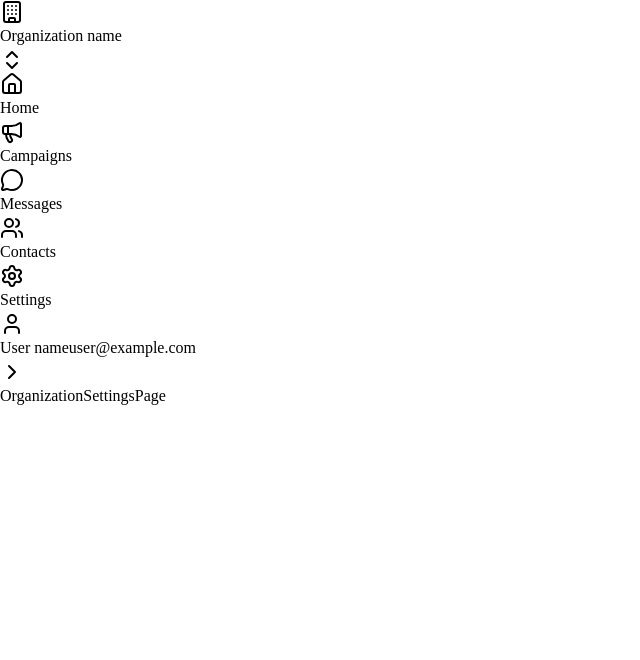
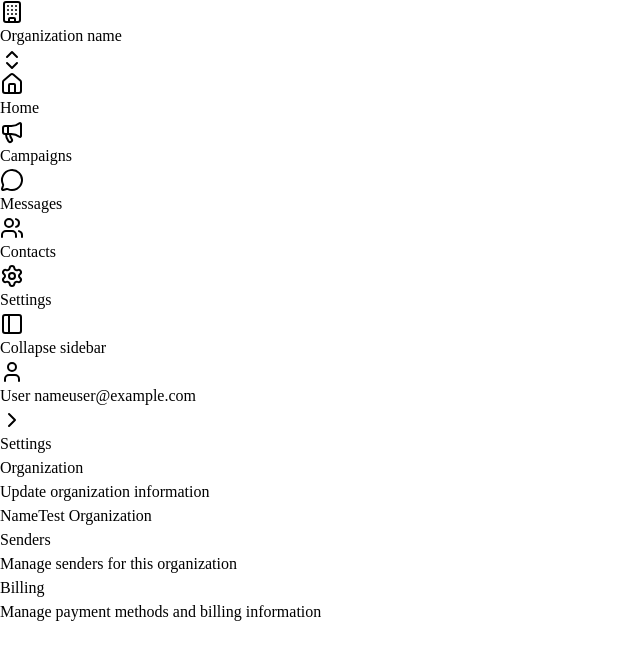
Before and after one commit to haydenwies/dexterity-sms, a Next.js app in the folder apps/web/: page /organizations/1/settings in a window 1280 px wide. Shown: the top 660 px of the page, without its empty margins (0-640 px from the left). Built offline with nearby package versions, Linux system fonts and the light colour scheme.

Commit message:
started settings page

```diff
--- a/apps/web/src/app/(private)/organizations/[organizationId]/senders/page.tsx
+++ /dev/null
@@ -1,5 +0,0 @@
-const PhoneNumbersPage = () => {
-	return <div>PhoneNumbersPage</div>
-}
-
-export default PhoneNumbersPage
--- a/apps/web/src/app/(private)/organizations/[organizationId]/settings/page.tsx
+++ b/apps/web/src/app/(private)/organizations/[organizationId]/settings/page.tsx
@@ -1,5 +1,76 @@
-const OrganizationSettingsPage = () => {
-	return <div>OrganizationSettingsPage</div>
+import {
+	Annotated,
+	AnnotatedContent,
+	AnnotatedDescription,
+	AnnotatedHeader,
+	AnnotatedSection,
+	AnnotatedTitle
+} from "@repo/ui/components/annotated"
+import { Card, CardContent } from "@repo/ui/components/card"
+import { Page, PageContent, PageHeader, PageHeaderRow } from "@repo/ui/components/page"
+import { Separator } from "@repo/ui/components/separator"
+import { getOrganization } from "~/actions/organization/get-organization"
+import { UpdateOrganizationForm } from "~/features/organization/organization-settings/components/form"
+
+type Props = {
+	params: Promise<{ organizationId: string }>
+}
+
+const OrganizationSettingsPage = async ({ params }: Props) => {
+	const { organizationId } = await params
+
+	const organizationPromise = getOrganization(organizationId)
+
+	return (
+		<Page>
+			<PageHeader>
+				<PageHeaderRow>
+					<h1>Settings</h1>
+				</PageHeaderRow>
+			</PageHeader>
+			<PageContent>
+				<Annotated className="mx-auto w-full max-w-4xl">
+					<AnnotatedSection>
+						<AnnotatedHeader>
+							<AnnotatedTitle>Organization</AnnotatedTitle>
+							<AnnotatedDescription>Update organization information</AnnotatedDescription>
+						</AnnotatedHeader>
+						<AnnotatedContent>
+							<Card>
+								<CardContent>
+									<UpdateOrganizationForm organizationPromise={organizationPromise} />
+								</CardContent>
+							</Card>
+						</AnnotatedContent>
+					</AnnotatedSection>
+					<Separator />
+					<AnnotatedSection>
+						<AnnotatedHeader>
+							<AnnotatedTitle>Senders</AnnotatedTitle>
+							<AnnotatedDescription>Manage senders for this organization</AnnotatedDescription>
+						</AnnotatedHeader>
+						<AnnotatedContent>
+							<Card>
+								<CardContent></CardContent>
+							</Card>
+						</AnnotatedContent>
+					</AnnotatedSection>
+					<Separator />
+					<AnnotatedSection>
+						<AnnotatedHeader>
+							<AnnotatedTitle>Billing</AnnotatedTitle>
+							<AnnotatedDescription>Manage payment methods and billing information</AnnotatedDescription>
+						</AnnotatedHeader>
+						<AnnotatedContent>
+							<Card>
+								<CardContent></CardContent>
+							</Card>
+						</AnnotatedContent>
+					</AnnotatedSection>
+				</Annotated>
+			</PageContent>
+		</Page>
+	)
 }
 
 export default OrganizationSettingsPage
--- a/apps/web/src/components/sidebar/content.tsx
+++ b/apps/web/src/components/sidebar/content.tsx
@@ -1,6 +1,6 @@
-import * as SidebarPrimitive from "@repo/ui/components/sidebar"
 import { Collapsible, CollapsibleContent, CollapsibleTrigger } from "@repo/ui/components/collapsible"
 import { Icon, IconName } from "@repo/ui/components/icon"
+import * as SidebarPrimitive from "@repo/ui/components/sidebar"
 import Link from "next/link"
 
 import {
@@ -13,7 +13,10 @@ import {
 const SidebarItemLink = (item: SidebarItemLinkType) => {
 	return (
 		<SidebarPrimitive.SidebarMenuItem key={item.title}>
-			<SidebarPrimitive.SidebarMenuButton asChild>
+			<SidebarPrimitive.SidebarMenuButton
+				asChild
+				tooltip={item.title}
+			>
 				<Link href={item.href}>
 					{item.icon && <Icon name={item.icon} />}
 					{item.title}
--- a/apps/web/src/components/sidebar/footer.tsx
+++ b/apps/web/src/components/sidebar/footer.tsx
@@ -8,13 +8,35 @@ import {
 } from "@repo/ui/components/dropdown-menu"
 import { Icon, IconName } from "@repo/ui/components/icon"
 import * as SidebarPrimitive from "@repo/ui/components/sidebar"
+import Link from "next/link"
+import { routes } from "~/lib/routes"
 
 const SidebarFooter = () => {
-	const { isMobile } = SidebarPrimitive.useSidebar()
+	const { isMobile, open, toggleSidebar } = SidebarPrimitive.useSidebar()
 
 	return (
 		<SidebarPrimitive.SidebarFooter>
 			<SidebarPrimitive.SidebarMenu>
+				<SidebarPrimitive.SidebarMenuItem>
+					<SidebarPrimitive.SidebarMenuButton
+						asChild
+						tooltip="Settings"
+					>
+						<Link href={routes.SETTINGS("123")}>
+							<Icon name={IconName.SETTINGS} />
+							Settings
+						</Link>
+					</SidebarPrimitive.SidebarMenuButton>
+				</SidebarPrimitive.SidebarMenuItem>
+				<SidebarPrimitive.SidebarMenuItem>
+					<SidebarPrimitive.SidebarMenuButton
+						onClick={toggleSidebar}
+						tooltip={open ? "Collapse sidebar" : "Expand sidebar"}
+					>
+						<Icon name={IconName.PANEL_LEFT} />
+						{open && "Collapse sidebar"}
+					</SidebarPrimitive.SidebarMenuButton>
+				</SidebarPrimitive.SidebarMenuItem>
 				<SidebarPrimitive.SidebarMenuItem>
 					<DropdownMenu>
 						<DropdownMenuTrigger asChild>
--- a/apps/web/src/components/sidebar/index.tsx
+++ b/apps/web/src/components/sidebar/index.tsx
@@ -8,7 +8,7 @@ const SidebarProvider = SidebarPrimitive.SidebarProvider
 
 const Sidebar = () => {
 	return (
-		<SidebarPrimitive.Sidebar>
+		<SidebarPrimitive.Sidebar collapsible="icon">
 			<SidebarHeader />
 			<SidebarContent />
 			<SidebarFooter />
--- a/apps/web/src/components/sidebar/items.ts
+++ b/apps/web/src/components/sidebar/items.ts
@@ -26,7 +26,7 @@ const getSidebarItems = (): (SidebarItemLink | SidebarItemFolder)[] => {
 		{
 			type: SidebarItemType.LINK,
 			title: "Home",
-			href: routes.ORGANIZATION_HOME("123"),
+			href: routes.HOME("123"),
 			icon: IconName.HOME
 		},
 		{
@@ -46,12 +46,6 @@ const getSidebarItems = (): (SidebarItemLink | SidebarItemFolder)[] => {
 			title: "Contacts",
 			icon: IconName.CONTACTS,
 			href: routes.ALL_CONTACTS("123")
-		},
-		{
-			type: SidebarItemType.LINK,
-			title: "Settings",
-			href: routes.ORGANIZATION_SETTINGS("123"),
-			icon: IconName.SETTINGS
 		}
 	]
 }
--- a/apps/web/src/features/organization/all-organizations-list/components/card.tsx
+++ b/apps/web/src/features/organization/all-organizations-list/components/card.tsx
@@ -31,7 +31,7 @@ export const OrganizationCard = ({ organization }: Props) => {
 			className="transition-shadow hover:shadow-md"
 		>
 			<CardHeader>
-				<Link href={routes.ORGANIZATION_HOME(organization.id)}>
+				<Link href={routes.HOME(organization.id)}>
 					<CardTitle>{organization.name}</CardTitle>
 				</Link>
 				<DropdownMenu>
--- a/apps/web/src/lib/routes.ts
+++ b/apps/web/src/lib/routes.ts
@@ -8,13 +8,7 @@ const routes = {
 	ALL_ORGANIZATIONS: "/organizations",
 
 	// Dashboard
-	ORGANIZATION_HOME: (organizationId: string) => `/organizations/${organizationId}/home`,
-
-	// Organization
-	ORGANIZATION_SETTINGS: (organizationId: string) => `/organizations/${organizationId}/settings`,
-
-	// Contacts
-	ALL_CONTACTS: (organizationId: string) => `/organizations/${organizationId}/contacts`,
+	HOME: (organizationId: string) => `/organizations/${organizationId}/home`,
 
 	// Campaigns
 	ALL_CAMPAIGNS: (organizationId: string) => `/organizations/${organizationId}/campaigns`,
@@ -26,8 +20,11 @@ const routes = {
 	MESSAGE: (organizationId: string, messageThreadId: string) =>
 		`/organizations/${organizationId}/messages/${messageThreadId}`,
 
-	// Phone numbers
-	SENDERS: (organizationId: string) => `/organizations/${organizationId}/phone-numbers`
+	// Contacts
+	ALL_CONTACTS: (organizationId: string) => `/organizations/${organizationId}/contacts`,
+
+	// Settings
+	SETTINGS: (organizationId: string) => `/organizations/${organizationId}/settings`
 }
 
 export { routes }
--- /dev/null
+++ b/packages/ui/src/components/annotated.tsx
@@ -0,0 +1,65 @@
+import * as React from "react"
+
+import { cn } from "@repo/ui/lib/utils"
+
+type AnnotatedProps = React.ComponentProps<"div">
+const Annotated = ({ className, ...props }: AnnotatedProps) => {
+	return (
+		<div
+			className={cn("space-y-6", className)}
+			{...props}
+		/>
+	)
+}
+
+type AnnotatedSectionProps = React.ComponentProps<"div">
+const AnnotatedSection = ({ className, ...props }: AnnotatedSectionProps) => {
+	return (
+		<div
+			className={cn("grid grid-cols-1 gap-y-4 px-4 md:grid-cols-12 md:gap-x-8 lg:gap-x-12", className)}
+			{...props}
+		/>
+	)
+}
+
+type AnnotatedHeaderProps = React.ComponentProps<"div">
+const AnnotatedHeader = ({ className, ...props }: AnnotatedHeaderProps) => {
+	return (
+		<div
+			className={cn("space-y-2 md:col-span-5", className)}
+			{...props}
+		/>
+	)
+}
+
+type AnnotatedTitleProps = React.ComponentProps<"h2">
+const AnnotatedTitle = ({ className, ...props }: AnnotatedTitleProps) => {
+	return (
+		<h2
+			className={cn("text-sm font-semibold", className)}
+			{...props}
+		/>
+	)
+}
+
+type AnnotatedDescriptionProps = React.ComponentProps<"p">
+const AnnotatedDescription = ({ className, ...props }: AnnotatedDescriptionProps) => {
+	return (
+		<p
+			className={cn("text-muted-foreground text-sm", className)}
+			{...props}
+		/>
+	)
+}
+
+type AnnotatedContentProps = React.ComponentProps<"div">
+const AnnotatedContent = ({ className, ...props }: AnnotatedContentProps) => {
+	return (
+		<div
+			className={cn("md:col-span-7", className)}
+			{...props}
+		/>
+	)
+}
+
+export { Annotated, AnnotatedContent, AnnotatedDescription, AnnotatedHeader, AnnotatedSection, AnnotatedTitle }
--- a/packages/ui/src/components/icon.tsx
+++ b/packages/ui/src/components/icon.tsx
@@ -25,6 +25,7 @@ enum IconName {
 	MEGAPHONE = "megaphone",
 	MESSAGE = "message-circle",
 	MINUS = "minus",
+	PANEL_LEFT = "panel-left",
 	PLUS = "plus",
 	RESET = "reset",
 	SAVE = "save",
@@ -63,6 +64,7 @@ const iconVariants = {
 	[IconName.MEGAPHONE]: IconsPrimitive.Megaphone,
 	[IconName.MESSAGE]: IconsPrimitive.MessageCircle,
 	[IconName.MINUS]: IconsPrimitive.Minus,
+	[IconName.PANEL_LEFT]: IconsPrimitive.PanelLeft,
 	[IconName.PLUS]: IconsPrimitive.Plus,
 	[IconName.RESET]: IconsPrimitive.RotateCcw,
 	[IconName.SAVE]: IconsPrimitive.Save,
```
Also changed, not shown: apps/web/src/app/(private)/organizations/[organizationId]/page.tsx (+3 -17 lines).
